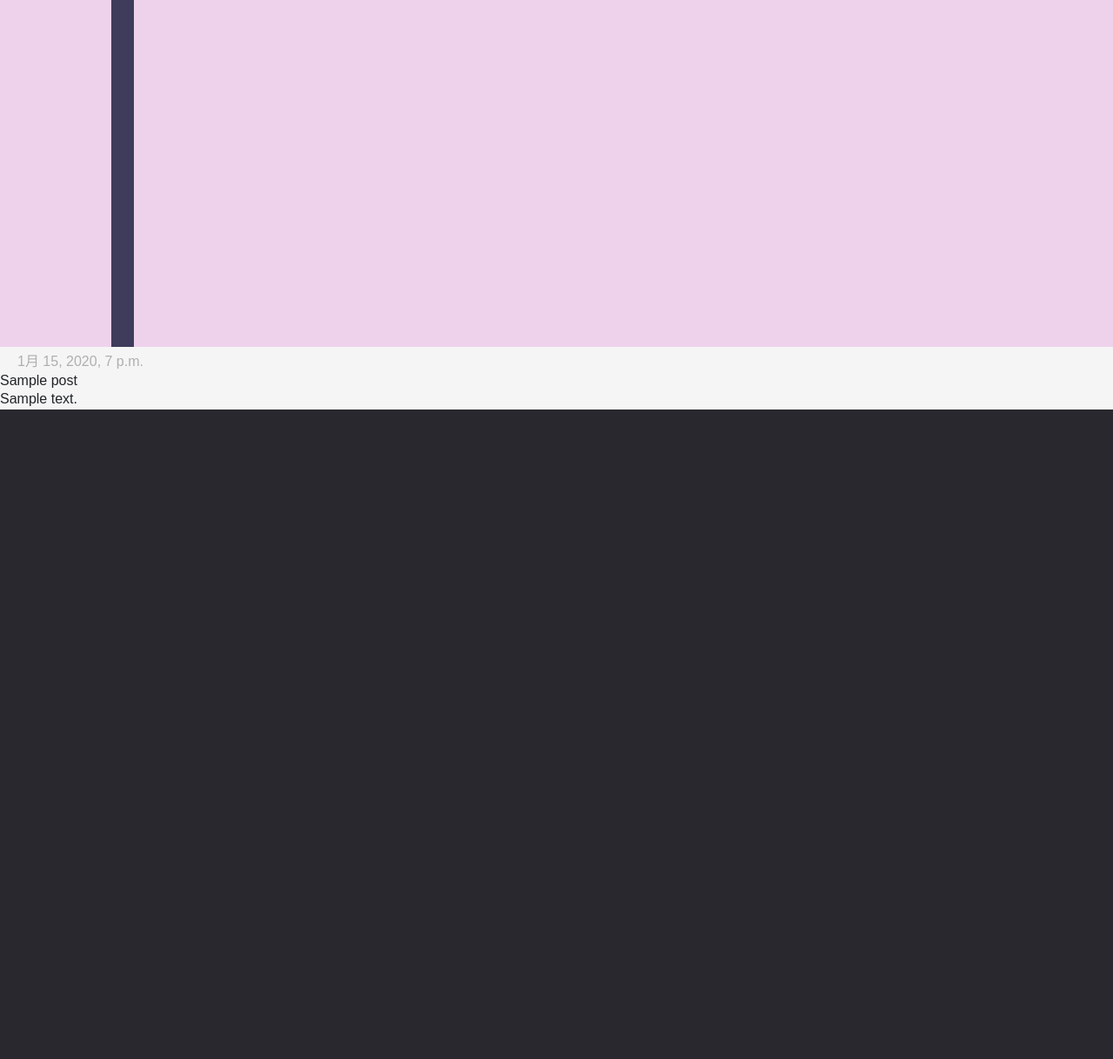
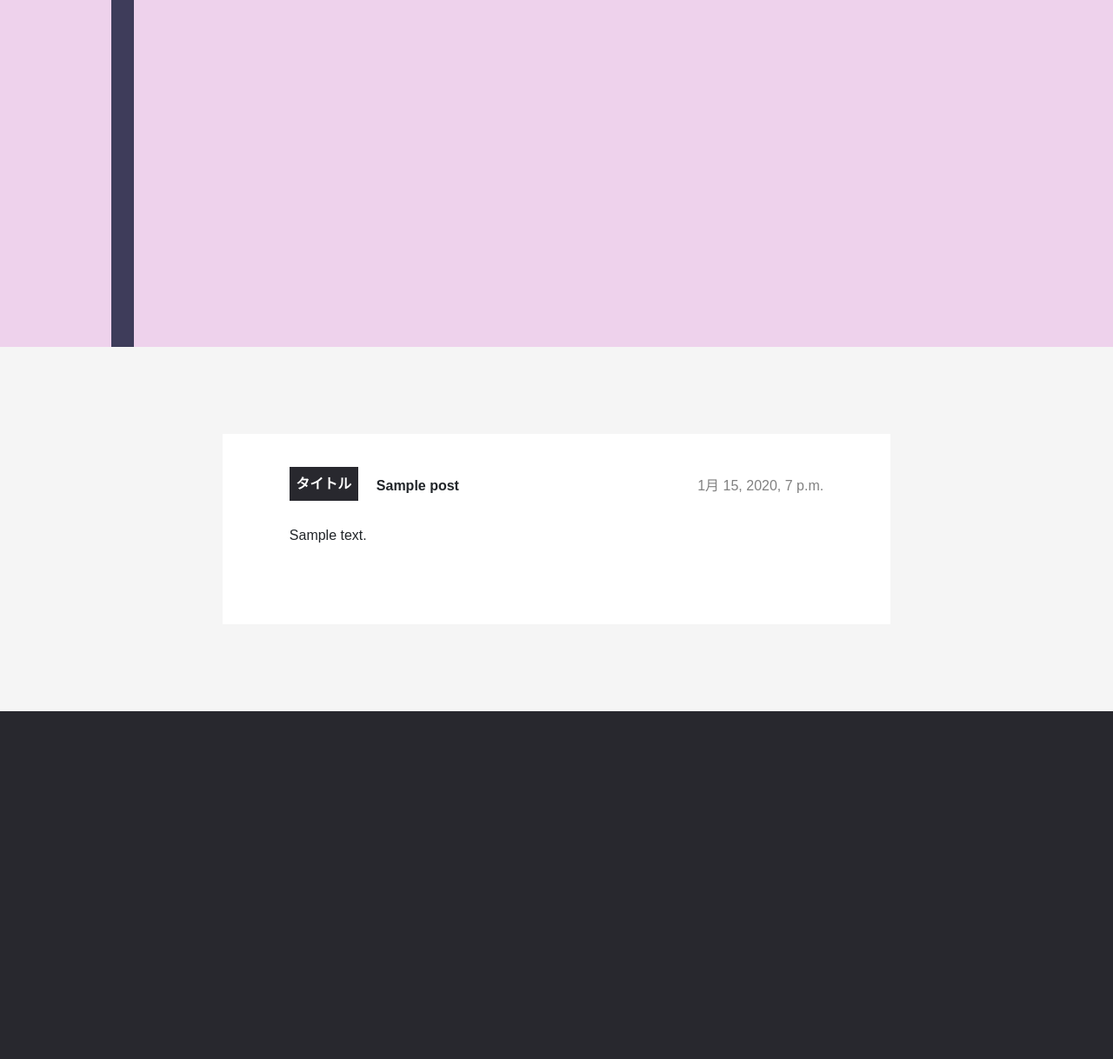
Before and after one commit to sougo0811/Blog_App_Python, a Django app: page /post/1/ in a window 1280 px wide. Shown: the part 81-1299 px from the top of the page at 87% size. Before the commit the page ends 552 px from the top, so only its background shows below. Run offline with Django 3.2, Linux system fonts and the light colour scheme; tables that the repository leaves empty hold one stand-in row (values such as "Sample post").

Commit message:
blog_detailのCSS

```diff
--- a/blog/static/css/blog.css
+++ b/blog/static/css/blog.css
@@ -243,9 +243,9 @@ main{
 
 .contents{
   height: 100%;
-  width: 70%;
+  width: 80%;
   background-color:  white;
-  margin: 0 15% 0 auto;
+  margin: 0 10% 0 auto;
   padding: 5% 0 10% 0;
 
 }
@@ -266,7 +266,7 @@ main{
   color: white;
   width: 64px;
   height: 100%;
-  padding: 1% 2%;
+  padding: 1% 10px;
 }
 
 .date{
@@ -277,14 +277,37 @@ main{
 
 .blog_title{
   padding-top: 10px;
-  padding-left: 100px;
+  padding-left: 85px;
   font-family: sans-serif;
   font-weight: bold;
 }
 
 a.blog_title{
   text-decoration: none;
-  color: red;
+}
+
+.title{
+  font-weight: bold;
+  float: left;
+  padding: 7.5px;
+  background-color: #28282e;
+  color: white;
+}
+
+.detail_title{
+  padding: 10px 0 0 100px;
+  font-weight: bold;
+}
+
+.detail_date{
+  margin: -24px 0 0 0;
+  color: gray;
+  float: right;
+}
+
+.blog_text{
+  padding-top: 20px;
+  line-height: 50px;
 }
 
 footer{
--- a/blog/templates/blog/post_detail.html
+++ b/blog/templates/blog/post_detail.html
@@ -1,13 +1,18 @@
 {% extends 'blog/base.html' %}
 
 {% block content %}
-  <div class="post">
+<div class="space"></div>
+<div class="blog_list">
+  <div class="post contents">
+    <div class="title">タイトル</div>
+    <div class="detail_title"><p>{{ post.title }}</p></div>
     {% if post.published_date %}
-      <div class="date">
+      <div class="detail_date">
         {{ post.published_date }}
       </div>
     {% endif %}
-    <h2>{{ post.title }}</h2>
-    <p>{{ post.text|linebreaksbr }}</p>
+    <div class="blog_text">{{ post.text|linebreaksbr }}</div>
   </div>
+</div>
+<div class="space"></div>
 {% endblock %}
```
